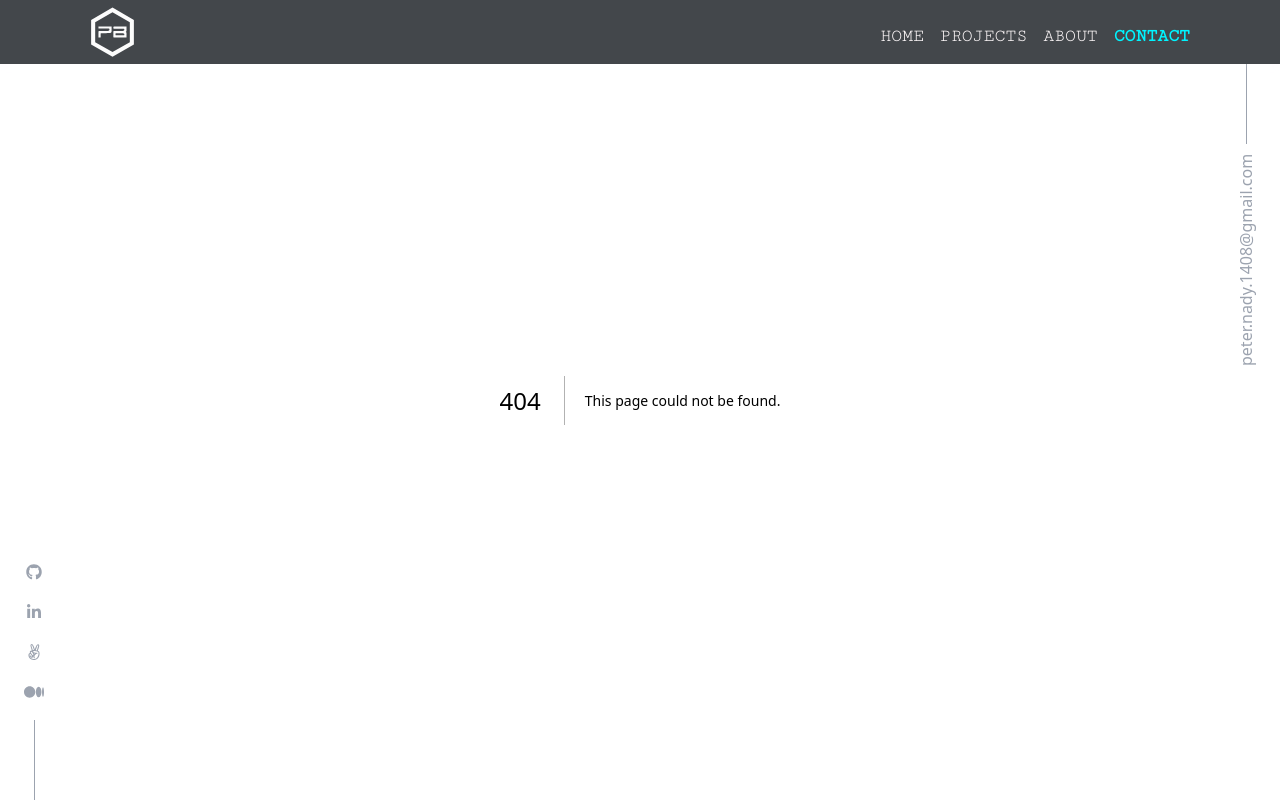
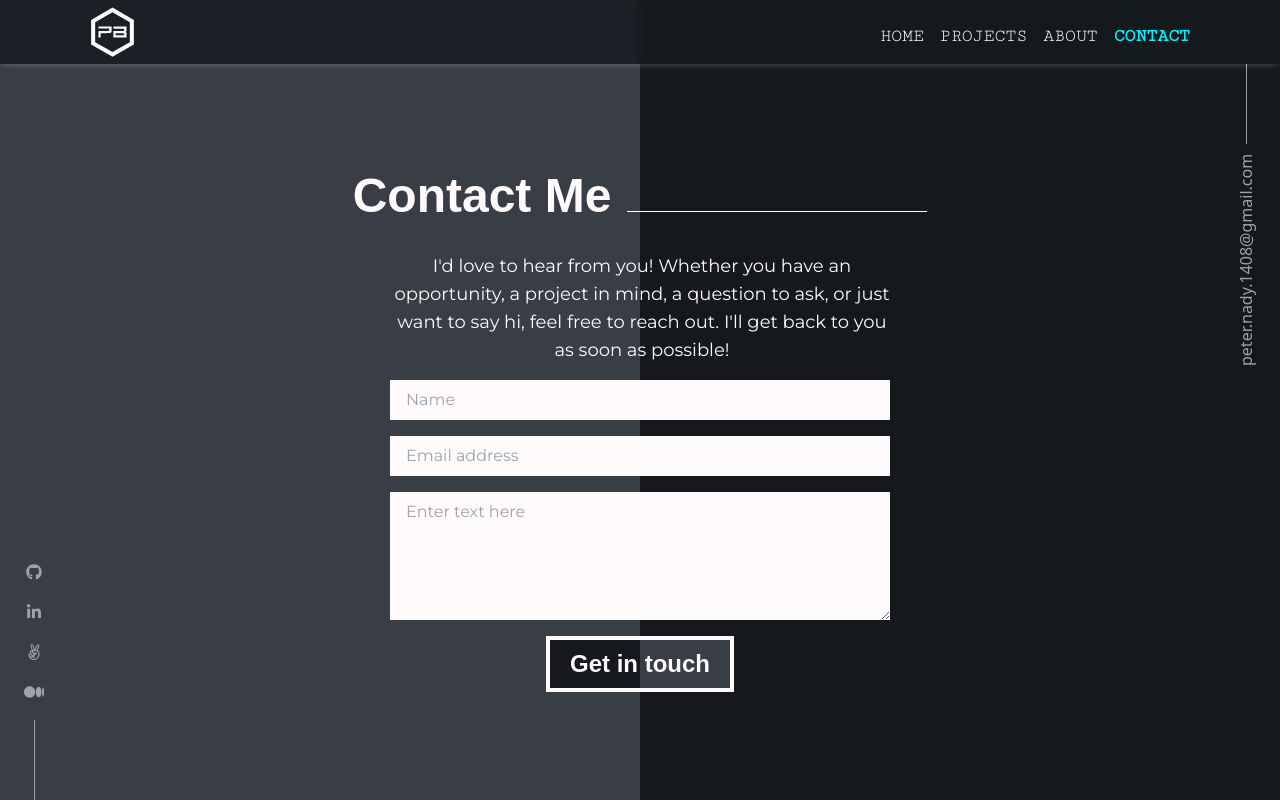
Before and after one commit to Peter1907/portfolio-v2, a Next.js app: page /contact in a window 1280 px wide. Before the commit this address had no page. Built offline with nearby package versions, Linux system fonts and the light colour scheme; a web font is replaced by a local one.

Commit message:
Add contact page & remove api folder

```diff
--- a/app/Navbar.js
+++ b/app/Navbar.js
@@ -31,7 +31,7 @@ export const Navbar = () => (
           <NavLink slug="about" href="/about">ABOUT</NavLink>
         </li>
         <li>
-          <NavLink slug="contact" href="#">CONTACT</NavLink>
+          <NavLink slug="contact" href="/contact">CONTACT</NavLink>
         </li>
       </ul>
     </div>
--- a/app/api/hello/route.js
+++ /dev/null
@@ -1,3 +0,0 @@
-export async function GET(request) {
-  return new Response('Hello, Next.js!')
-}
--- /dev/null
+++ b/app/contact/page.js
@@ -0,0 +1,56 @@
+export default function Contact() {
+  return (
+    <main className="overflow-x-hidden flex flex-col justify-center items-center text-snow absolute inset-0 h-screen">
+      <div className="background top-0 fixed w-screen h-screen bg-no-repeat bg-gradient-to-l from-rich-black from-50% to-onyx to-50% z-0" />
+      <div className="title flex items-baseline gap-2 lg:gap-4 mt-16 mb-8 z-10">
+        <h1 className="text-4xl md:text-5xl font-saira font-semibold">
+          Contact Me
+        </h1>
+        <p className="border-t border-snow w-[30vw] max-w-[300px]" />
+      </div>
+      <p className="pl-1 font-montserrat text-center mb-4 md:text-lg leading-6 w-[80%] max-w-[500px] z-10">
+        I'd love to hear from you! Whether you have an opportunity, a project in mind,
+        a question to ask, or just want to say hi, feel free to reach out. I'll get back to you as soon as possible!
+      </p>
+      <form
+        action="https://formspree.io/f/xknylodz"
+        method="POST"
+        className="font-montserrat flex flex-col items-center gap-4 w-[80%] max-w-[500px] z-10"
+      >
+        <input
+          id="name"
+          name="Name"
+          type="text"
+          placeholder="Name"
+          maxlength="30"
+          className="bg-snow px-4 py-2 focus:ring-aqua/80 focus:outline-none focus:ring-2 text-rich-black w-full"
+          required
+        />
+        <input
+          id="email"
+          name="Email"
+          type="email"
+          placeholder="Email address"
+          className="bg-snow px-4 py-2 focus:ring-aqua/80 focus:outline-none focus:ring-2 text-rich-black w-full"
+          required
+        />
+        <textarea
+          id="message"
+          name="Message"
+          placeholder="Enter text here"
+          maxlength="5000"
+          className="bg-snow px-4 py-2 h-32 focus:ring-aqua/80 focus:outline-none focus:ring-2 text-rich-black w-full"
+          required
+        />
+        <button
+          type="submit"
+          className="font-saira font-semibold text-snow py-2 px-5 border-4 border-snow
+              bg-gradient-to-r from-rich-black from-50% to-onyx to-50% text-xl md:text-2xl
+              hover:from-snow hover:to-snow hover:text-rich-black transition-all duration-200"
+        >
+          Get in touch
+        </button>
+      </form>
+    </main>
+  );
+}
```
